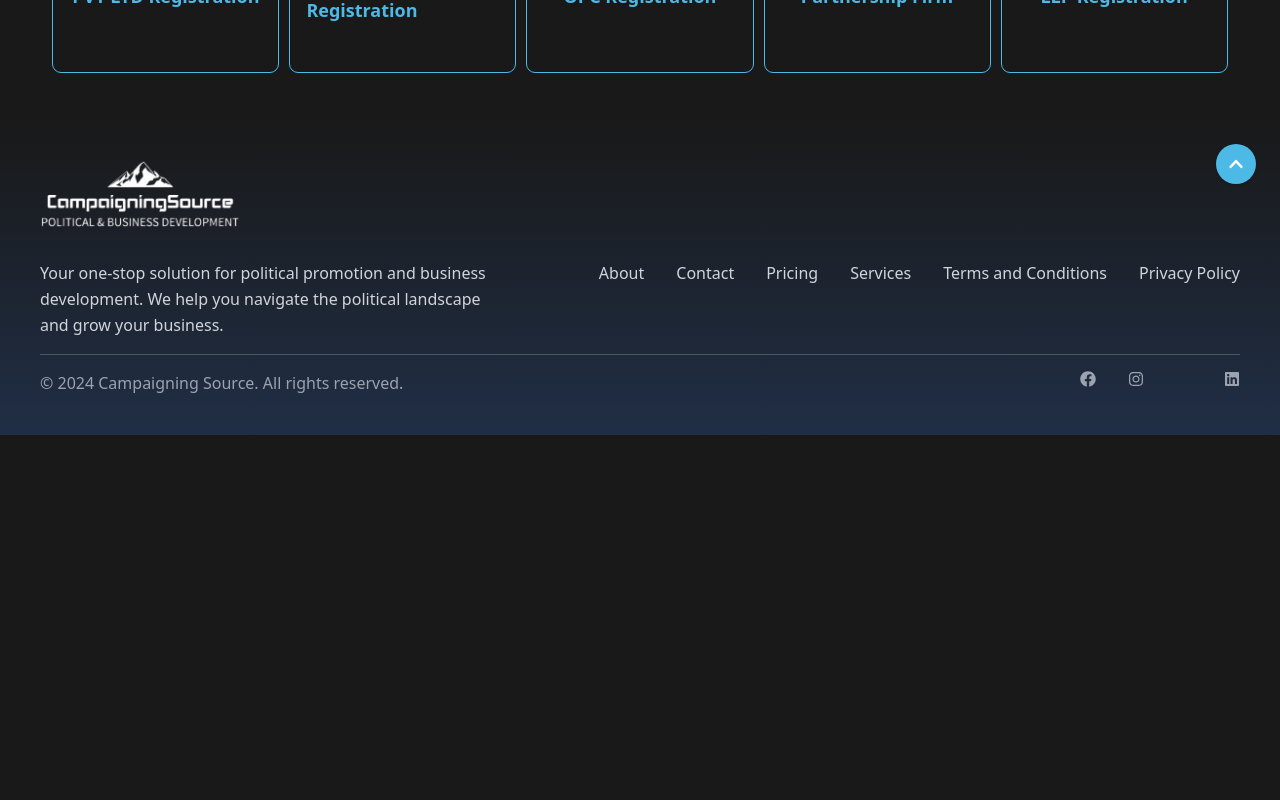
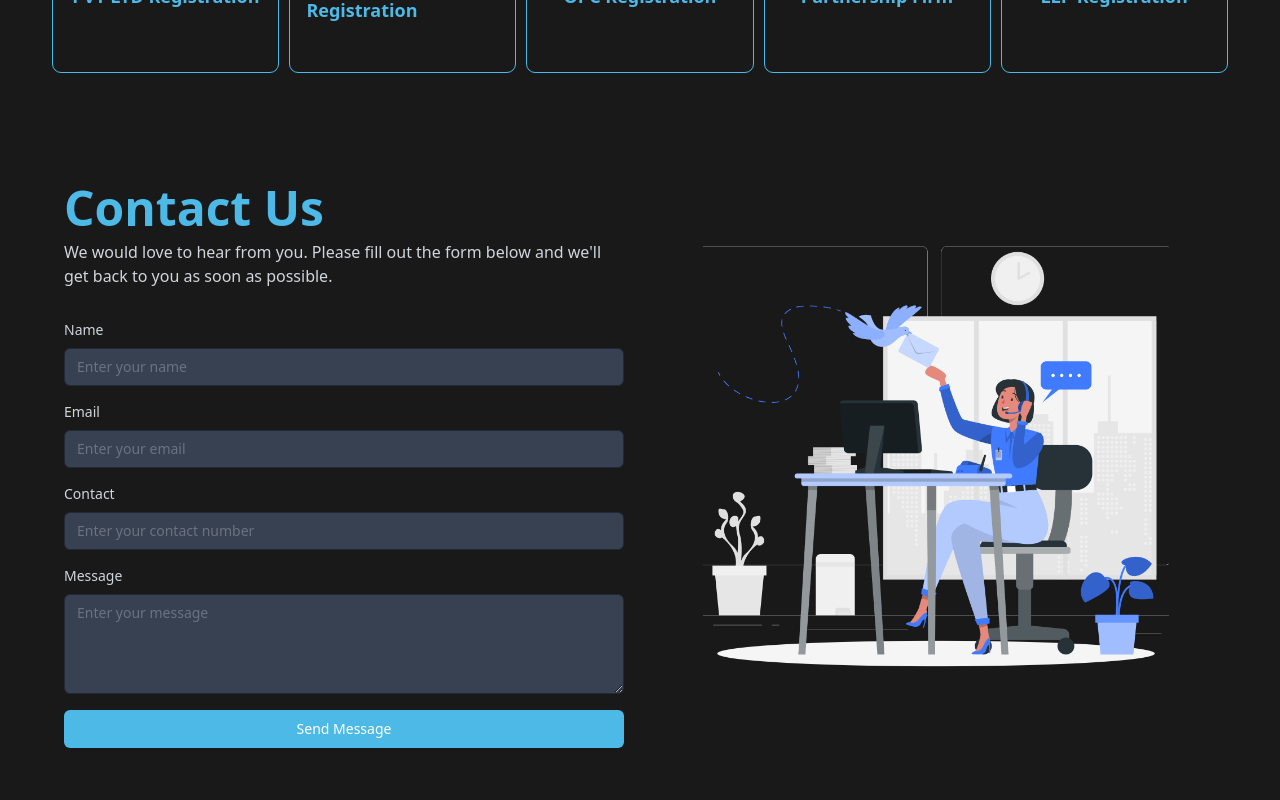
Before and after one commit to prnvtripathi/campaigning-source, a Next.js app: page /company in a window 1280 px wide. Shown: the part 920-1720 px from the top of the page. Before the commit the page ends 1355 px from the top, so only its background shows below. Built offline with nearby package versions, Linux system fonts and the light colour scheme; no server answers; some icons are missing.

Commit message:
Add Contact component to company page

```diff
--- a/pages/company/index.js
+++ b/pages/company/index.js
@@ -5,6 +5,7 @@ import { motion } from 'framer-motion'
 import Image from 'next/image'
 import { Satisfy } from "next/font/google"
 import Link from "next/link"
+import Contact from "@/components/Contact"
 
 const satisfy = Satisfy({
   subsets: ['latin'],
@@ -96,6 +97,8 @@ function SubmitIdea() {
             ))}
           </div>
         </section>
+
+        <Contact />
       </Layout>
 
     </>
```
